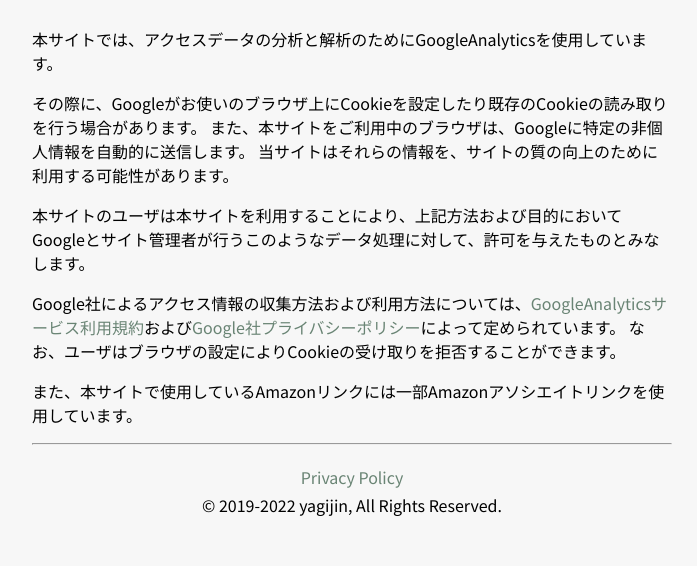
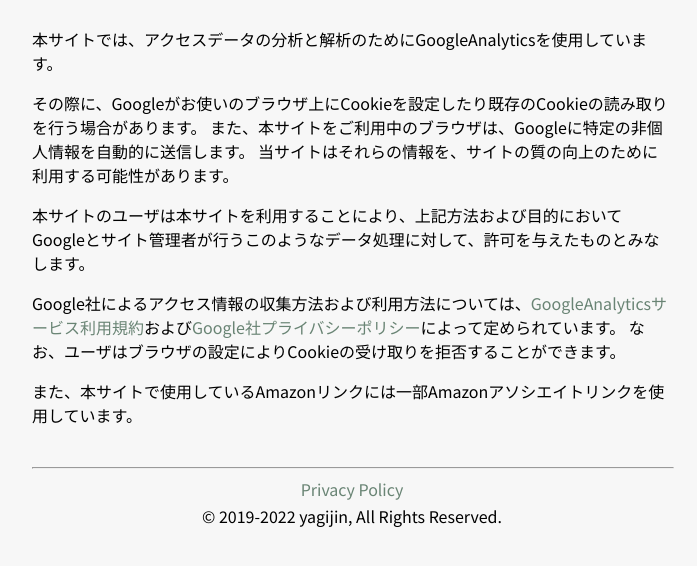
Before and after one commit to yagijin/zuruzuru, a Gatsby site: page /privacy in a window 1280 px wide. Shown: the part 122-688 px from the top of the page, without its empty margins (288-985 px from the left). Built offline with nearby package versions, Linux system fonts and the light colour scheme; Gatsby itself is replaced by a stand-in of ours.

Commit message:
fix footer修正

```diff
--- a/src/components/BlogCard/BlogCard.tsx
+++ b/src/components/BlogCard/BlogCard.tsx
@@ -25,6 +25,7 @@
       </h3>
       <Tags tags={blog.frontmatter.tags} />
       <p>{blog.frontmatter.description}</p>
+      {/* Todo：最後の要素ではhrを非表示にしたい */}
       <hr />
     </div>
   )
--- a/src/components/Footer/Footer.module.scss
+++ b/src/components/Footer/Footer.module.scss
@@ -1,17 +1,21 @@
 @import '../../styles/mixins.scss';
 
 .footer {
+  @include media-query-page();
   display: flex;
   align-items: center;
   flex-direction: column;
-  margin-top: 20px;
-  margin-bottom: 10px;
+  margin-bottom: 1rem;
+  margin-top: 2rem;
   p {
-    margin: 4px 0;
+    margin: 0.2rem 0;
   }
   * {
     @media (max-width: 749px) {
       font-size: small;
     }
   }
+  hr {
+    width: 100%;
+  }
 }
--- a/src/components/Footer/Footer.tsx
+++ b/src/components/Footer/Footer.tsx
@@ -7,6 +7,7 @@
   return (
     <>
       <footer className={styles.footer}>
+        <hr />
         <Link to="/privacy">Privacy Policy</Link>
         <p>© 2019-{new Date().getFullYear()} yagijin, All Rights Reserved.</p>
       </footer>
--- a/src/pages/privacy.tsx
+++ b/src/pages/privacy.tsx
@@ -52,7 +52,6 @@
         <p>
           また、本サイトで使用しているAmazonリンクには一部Amazonアソシエイトリンクを使用しています。
         </p>
-        <hr />
       </main>
       <Footer />
     </>
--- a/src/styles/mixins.scss
+++ b/src/styles/mixins.scss
@@ -4,11 +4,13 @@
 @mixin media-query-page() {
   /* desktop */
   @media (min-width: 750px) {
-    margin: 20px 25% 0 25%;
+    margin-left: 25%;
+    margin-right: 25%;
   }
   /* mobile */
   @media (max-width: 749px) {
-    margin: 20px 5% 0 5%;
+    margin-left: 5%;
+    margin-right: 5%;
   }
 }
 @mixin centering() {
--- a/src/templates/blog.tsx
+++ b/src/templates/blog.tsx
@@ -51,7 +51,6 @@
         <MDXProvider components={shortcodes}>
           <MDXRenderer frontmatter={mdx.frontmatter}>{mdx.body}</MDXRenderer>
         </MDXProvider>
-        <hr />
       </main>
       <Footer />
     </>
```
